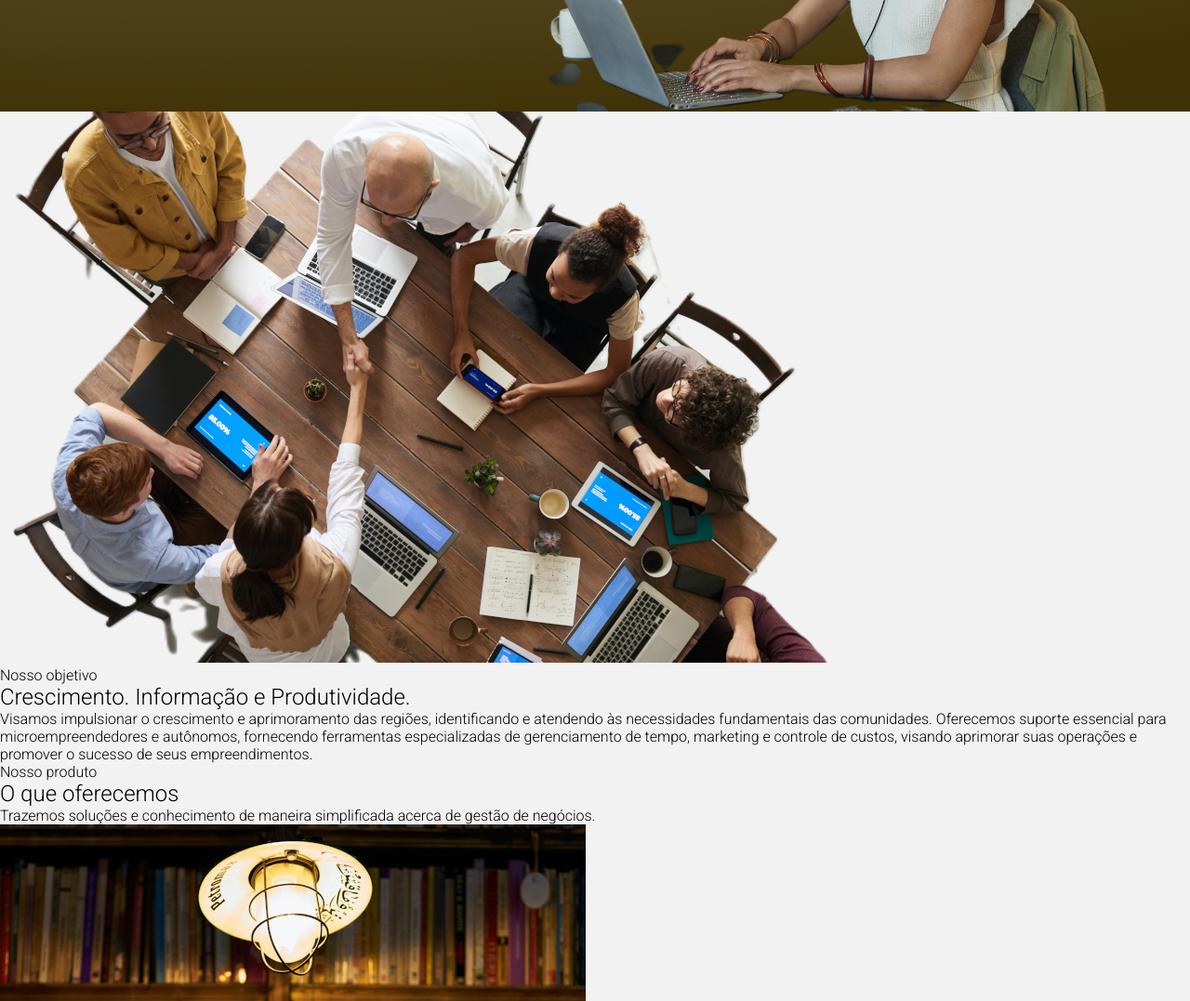
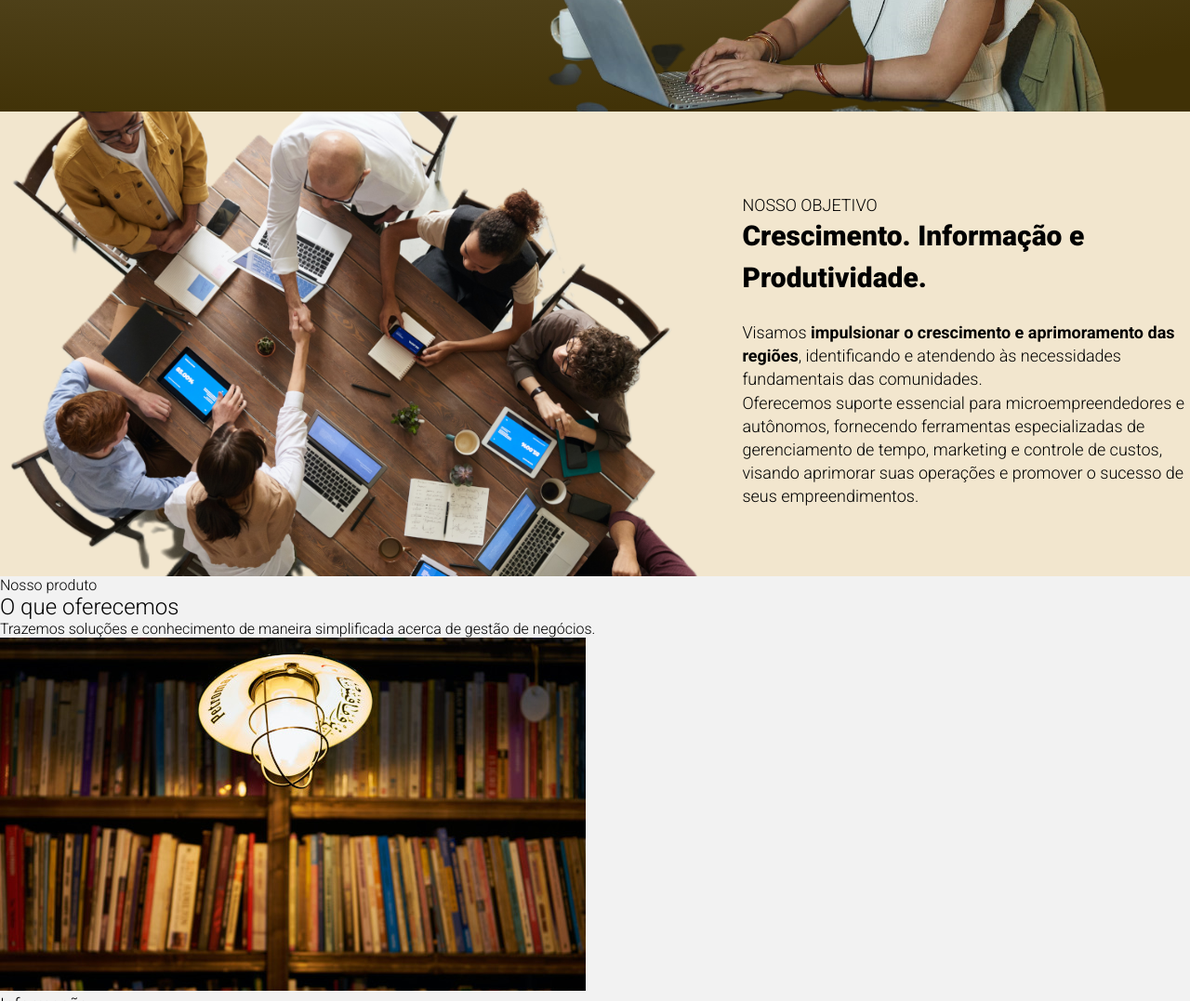
Before and after one commit to jrfurt/landingpage-informei, a plain HTML site: page index.html in a window 1280 px wide. Shown: the part 680-1757 px from the top of the page at 93% size. Drawn offline with Linux system fonts and the light colour scheme.

Commit message:
estilizando section objetivo

```diff
--- a/css/style.css
+++ b/css/style.css
@@ -1,5 +1,6 @@
 :root {
     --branco: #FFF;
+    --amarelo02: #F2E6CE;
     --amarelo03: #F2D272;
     --amarelo04: #403106;
 }
@@ -60,12 +61,12 @@
 .home .box-texto-principal h1 {
     text-transform: uppercase;
     font-size: 3rem;
-    line-height: 4.125rem;
+    line-height: 1.35;
 }
 
 .home .box-texto-principal p {
     font-size: 1.125rem;
-    line-height: 1.5em;
+    line-height: 1.15;
 }
 
 .home .box-texto-principal button {
@@ -90,3 +91,41 @@
     left: 43%;
     bottom: 0;
 }
+
+.main .container-objetivo {
+    height: 500px;
+    background-color: #F2E6CE;
+
+    display: flex;
+    flex-direction: row;
+    /* justify-content: center; */
+}
+
+.main .container-objetivo img {
+    height: 100%;
+    /* position: relative;
+    left: inherit; */
+}
+
+.main .container-objetivo .box-texto-objetivo {
+    width: 500px;
+    margin: 5.625rem 0rem 0 3rem;
+}
+
+.main .container-objetivo .box-texto-objetivo h4 {
+    font-size: 1.125rem;
+    font-weight: 300;
+    text-transform: uppercase;
+}
+
+.main .container-objetivo .box-texto-objetivo h2 {
+    font-size: 1.875rem;
+    font-weight: 800;
+    line-height: 1.5;
+    margin-bottom: 1.5rem;
+}
+
+.main .container-objetivo .box-texto-objetivo p {
+    font-size: 1.125rem;
+    line-height: 1.4;
+}
--- a/index.html
+++ b/index.html
@@ -52,20 +52,24 @@
 
     </header>
 
-    <main>
+    <main class="main">
 
-        <section>
+        <section class="container-objetivo">
 
-            <div>
+            <div class="box-img-objetivo">
                 <img src="/assets/img/equipe.png" alt="equipe trabalhando">
             </div>
+            <div class="box-texto-objetivo">
                 <h4>Nosso objetivo</h4>
                 <h2>
                     Crescimento. Informação e Produtividade.
                 </h2>
                 <p>
-                Visamos impulsionar o crescimento e aprimoramento das regiões, identificando e atendendo às necessidades fundamentais das comunidades. Oferecemos suporte essencial para microempreendedores e autônomos, fornecendo ferramentas especializadas de gerenciamento de tempo, marketing e controle de custos, visando aprimorar suas operações e promover o sucesso de seus empreendimentos.
+                    Visamos <strong>impulsionar o crescimento e aprimoramento das regiões</strong>, identificando e atendendo às necessidades fundamentais das comunidades.
+                    <br>
+                    Oferecemos suporte essencial para microempreendedores e autônomos, fornecendo ferramentas especializadas de gerenciamento de tempo, marketing e controle de custos, visando aprimorar suas operações e promover o sucesso de seus empreendimentos.
                 </p>
+            </div>
 
         </section>
 
```
Lines whose indentation alone changed are shown as unchanged.
